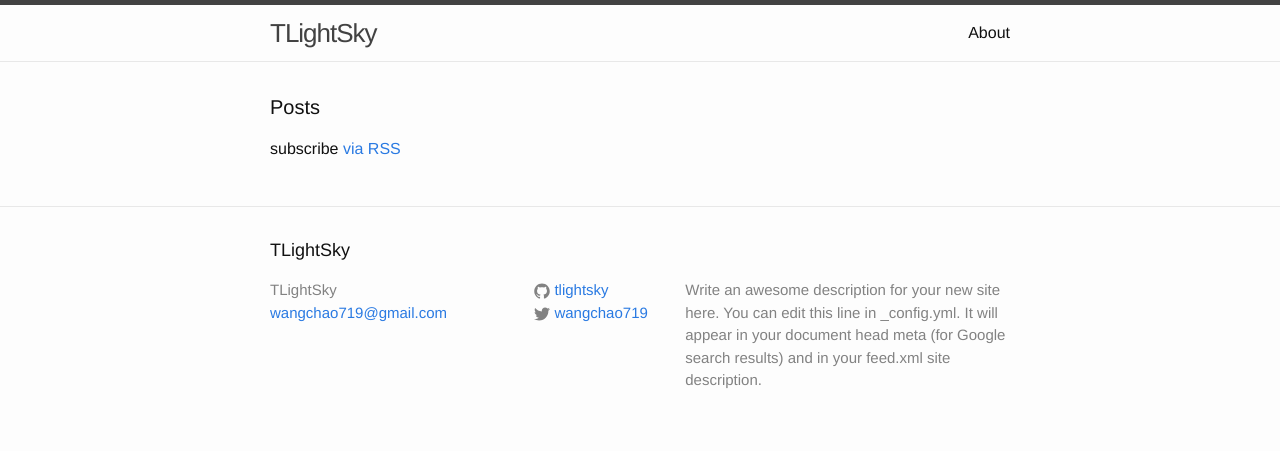
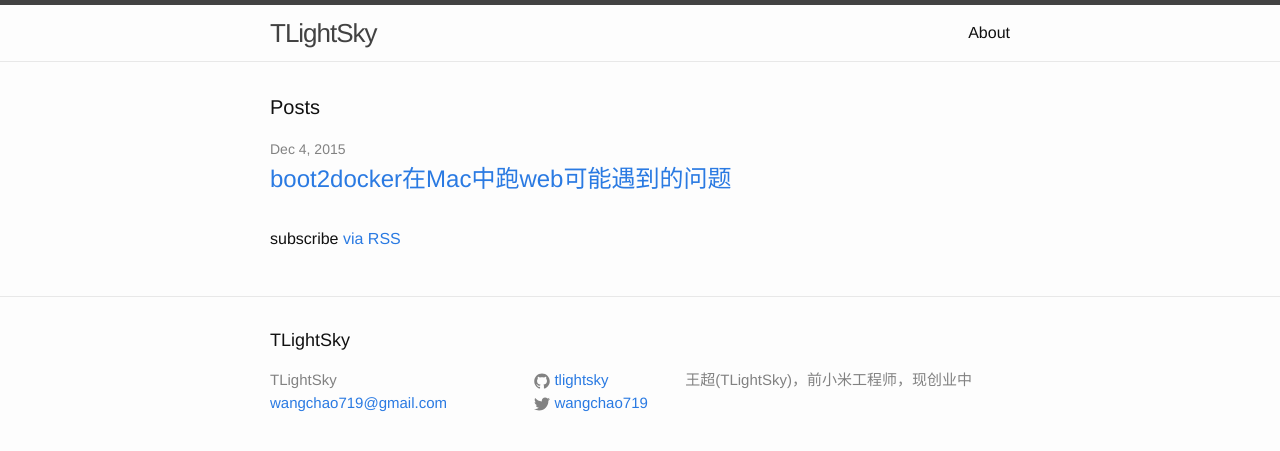
Before and after one commit to tlightsky/tlightsky.github.io, a Jekyll site: the page built from index.html, in a window 1280 px wide. Shown: the top 451 px of the page. Built offline with Jekyll 4.4.1, drawn with Linux system fonts in a browser that asks for light colours.

Commit message:
add post

```diff
--- a/_config.yml
+++ b/_config.yml
@@ -2,9 +2,7 @@
 title: TLightSky
 email: wangchao719@gmail.com
 description: > # this means to ignore newlines until "baseurl:"
-  Write an awesome description for your new site here. You can edit this
-  line in _config.yml. It will appear in your document head meta (for
-  Google search results) and in your feed.xml site description.
+  王超(TLightSky)，前小米工程师，现创业中
 baseurl: "" # the subpath of your site, e.g. /blog/
 url: "http://tlightsky.github.io" # the base hostname & protocol for your site
 twitter_username: wangchao719
--- /dev/null
+++ b/_posts/2015-12-04-boot2docker-in-mac.markdown
@@ -0,0 +1,18 @@
+---
+layout: post
+title:  "boot2docker在Mac中跑web可能遇到的问题"
+date:   2015-12-04
+categories: docker boot2docker mac
+---
+在Mac中使用docker，需要boot2docker这个工具。
+它其实是借助virtualbox跑了一个linux虚拟机。
+所以在使用上会与linux上的docker有些不同。
+最近遇到的一个大坑就是：
+{% highlight javascript %}
+  如果你在boot2docker中，使用port选项指定了一个端口。
+  其实不是指映射到你本地Mac的端口，而是映射到virtualbox的端口。
+{% endhighlight %}
+
+比如docker-compose里，`port: "80:80"`
+那么此时，需通过boot2docker ip这个命令，得到虚拟机的ip地址。
+再打开就可以了。
```
Also changed, not shown: 2 other files.
